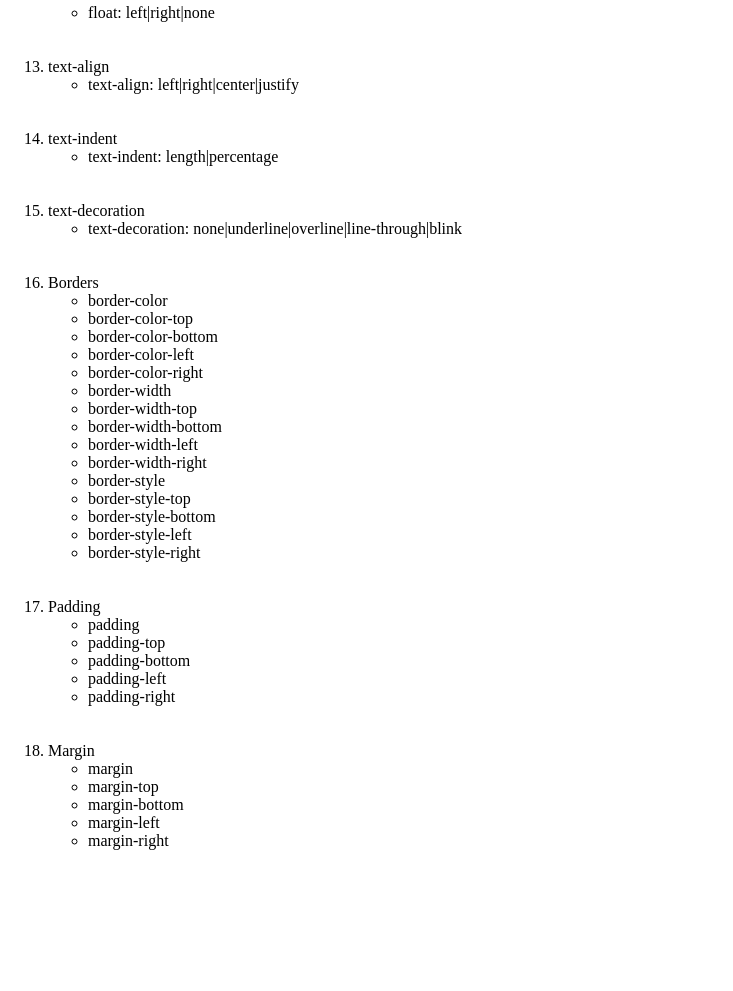
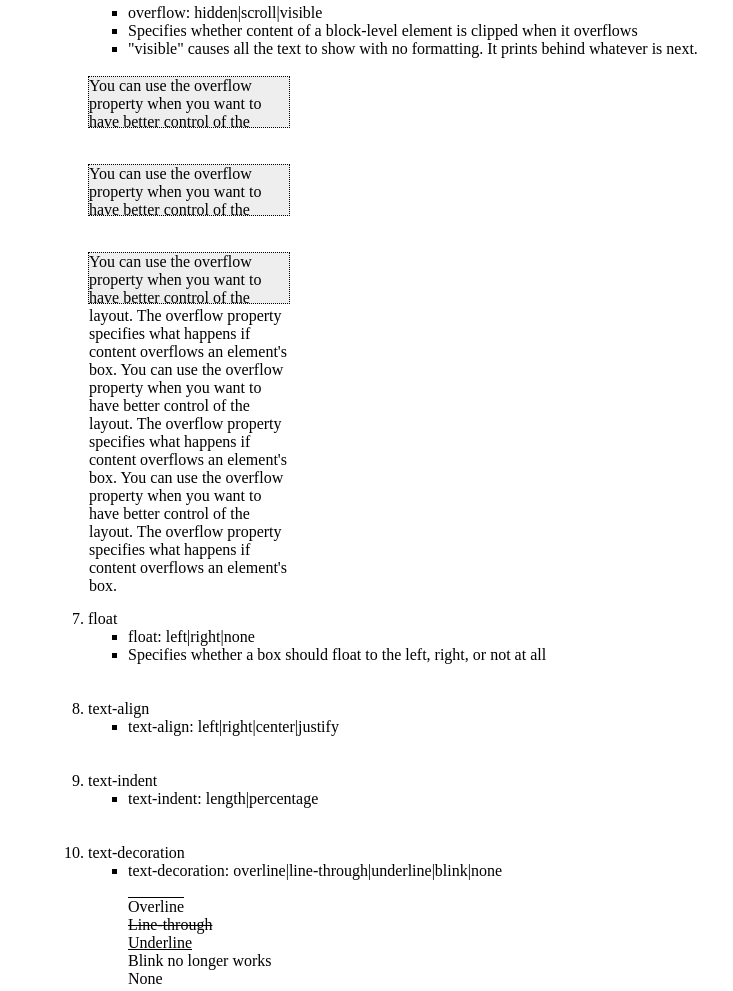
Before and after one commit to betsy-ulm-projects/XHTML-Tags, a plain HTML site: page CSS.html in a window 1280 px wide. Shown: the part 2792-3783 px from the top of the page, without its empty margins (0-733 px from the left). Before the commit the page ends 3720 px from the top, so only its background shows below. Drawn offline with Linux system fonts and the light colour scheme.

Commit message:
end of class 10/15/19

```diff
--- a/CSS.html
+++ b/CSS.html
@@ -48,7 +48,7 @@
 
 <h3>CSS Syntax</h3>
 <hr/>
-<ol>
+<ol type="I">
     <li>
         Colors:
         <ul style="color:black">
@@ -162,15 +162,18 @@
                 <br/>&emsp;i.e. background-position: top center
             </li>
             <li>background-attachement: fixed</li>
-            <li>background-attachment: scroll</li>
+            <li>background-attachment: scroll<br/><br/></li>
         </ul>
     </li>
     <li>
-        Div/span styling:
-        <ul>
-            <li>width: length|percentage</li>
-            <li>height: length|percentage</li>
-            <li>overflow: visible|hidden|scroll</li>
+        Text Flow:
+        <ol type="1">
+            <li>
+                width: length|percentage
+            </li>
+            <li>
+                height: length|percentage
+            </li>
             <li>
                 Example using span width:30% :
                 <br/> &emsp;
@@ -208,13 +211,42 @@
                         </div>
                         <br/>
                     </li>
+                    <li>
+                        overflow
+                        <ul>
+                            <li>overflow: hidden|scroll|visible</li>
+                            <li>Specifies whether content of a block-level element is clipped when it overflows<br/></li>
+                            <li>"visible" causes all the text to show with no formatting. It prints behind whatever is next.
+                            <br/><br/></li>
                         </ul>
+
+                        <div style="width:200px; height:50px; background-color:#eee; border:1px dotted black; overflow: hidden">
+                            You can use the overflow property when you want to have better control of the layout. The overflow property specifies what happens if content overflows an element's box. You can use the overflow property when you want to have better control of the layout. The overflow property specifies what happens if content overflows an element's box. You can use the overflow property when you want to have better control of the layout. The overflow property specifies what happens if content overflows an element's box.
+                        </div>
+                        <br/><br/>
+                        <div style="width:200px; height:50px; background-color:#eee; border:1px dotted black; overflow: scroll">
+                            You can use the overflow property when you want to have better control of the layout. The overflow property specifies what happens if content overflows an element's box. You can use the overflow property when you want to have better control of the layout. The overflow property specifies what happens if content overflows an element's box. You can use the overflow property when you want to have better control of the layout. The overflow property specifies what happens if content overflows an element's box.
+                        </div>
+                        <br/><br/>
+                        <div style="width:200px; height:50px; background-color:#eee; border:1px dotted black; overflow: visible">
+                            You can use the overflow property when you want to have better control of the layout. The overflow property specifies what happens if content overflows an element's box. You can use the overflow property when you want to have better control of the layout. The overflow property specifies what happens if content overflows an element's box. You can use the overflow property when you want to have better control of the layout. The overflow property specifies what happens if content overflows an element's box.
+                        </div>
+                        <br/><br/>
+                        <br/><br/>
+                        <br/><br/>
+                        <br/><br/>
+                        <br/><br/>
+                        <br/><br/>
+                        <br/><br/>
+                        <br/><br/>
+                        <br/>
                     </li>
                     <li>
                             float
                             <ul>
                                 <li>float: left|right|none</li>
-            <br/>&emsp;
+                                <li>Specifies whether a box should float to the left, right, or not at all</li>
+                                <br/><br/>
                             </ul>
                         </li>
                         <li>
@@ -234,53 +266,73 @@
                         <li>
                             text-decoration
                             <ul>
-            <li>text-decoration: none|underline|overline|line-through|blink</li>
-            <br/>&emsp;
+                                <li>text-decoration: overline|line-through|underline|blink|none</li>
+                                <br/>
+                                <div style="text-decoration: overline;">Overline</div>
+                                <div style="text-decoration: line-through">Line-through</div>
+                                <div style="text-decoration: underline">Underline</div>
+                                <div style="text-decoration: blink">Blink no longer works</div>
+                                <div style="text-decoration: none">None</div>
+                                <br/>
                             </ul>
+                        </li>
+        </ol>
+    </li>
+
+    <li>
+        Text Box
+        <ol type="A">
+            <li>
+                The defaults for borders, padding, and margin is zero or right against the content box<br/><br/>
             </li>
             <li>
                 Borders
-        <ul>
+                <ul type="disc">
+
                         <li>border-color</li>
                         <li>border-color-top</li>
                         <li>border-color-bottom</li>
                         <li>border-color-left</li>
-            <li>border-color-right</li>
+                        <li>border-color-right<br/><br/></li>
+
                         <li>border-width</li>
                         <li>border-width-top</li>
                         <li>border-width-bottom</li>
                         <li>border-width-left</li>
-            <li>border-width-right</li>
+                        <li>border-width-right<br/><br/></li>
+
                         <li>border-style</li>
                         <li>border-style-top</li>
                         <li>border-style-bottom</li>
                         <li>border-style-left</li>
-            <li>border-style-right</li>
+                        <li>border-style-right<br/><br/</li>
+
                     </ul>
-        <br/>&emsp;
+                    <br/>
                 </li>
                 <li>
                     Padding
-        <ul>
+                    <ul type="disc">
                         <li>padding</li>
                         <li>padding-top</li>
                         <li>padding-bottom</li>
                         <li>padding-left</li>
                         <li>padding-right</li>
                     </ul>
-        <br/>&emsp;
+                    <br/>
                 </li>
                 <li>
                     Margin
-        <ul>
+                    <ul type="disc">
                         <li>margin</li>
                         <li>margin-top</li>
                         <li>margin-bottom</li>
                         <li>margin-left</li>
                         <li>margin-right</li>
                     </ul>
-        <br/>&emsp;
+                    <br/>
                 </li>
+        </ol>
 </ol>
 <br/>
 
```
Lines whose indentation alone changed are shown as unchanged.
